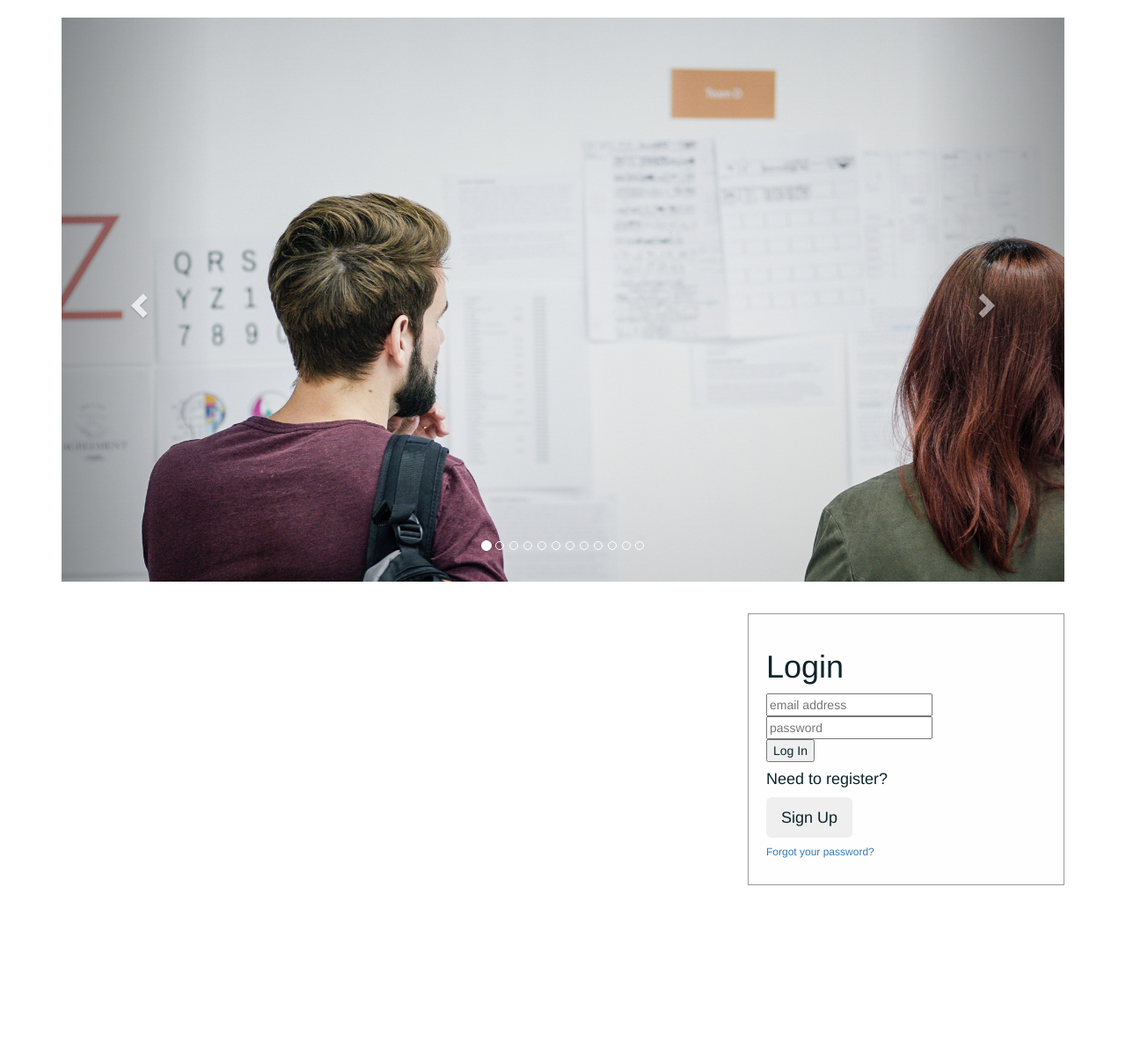
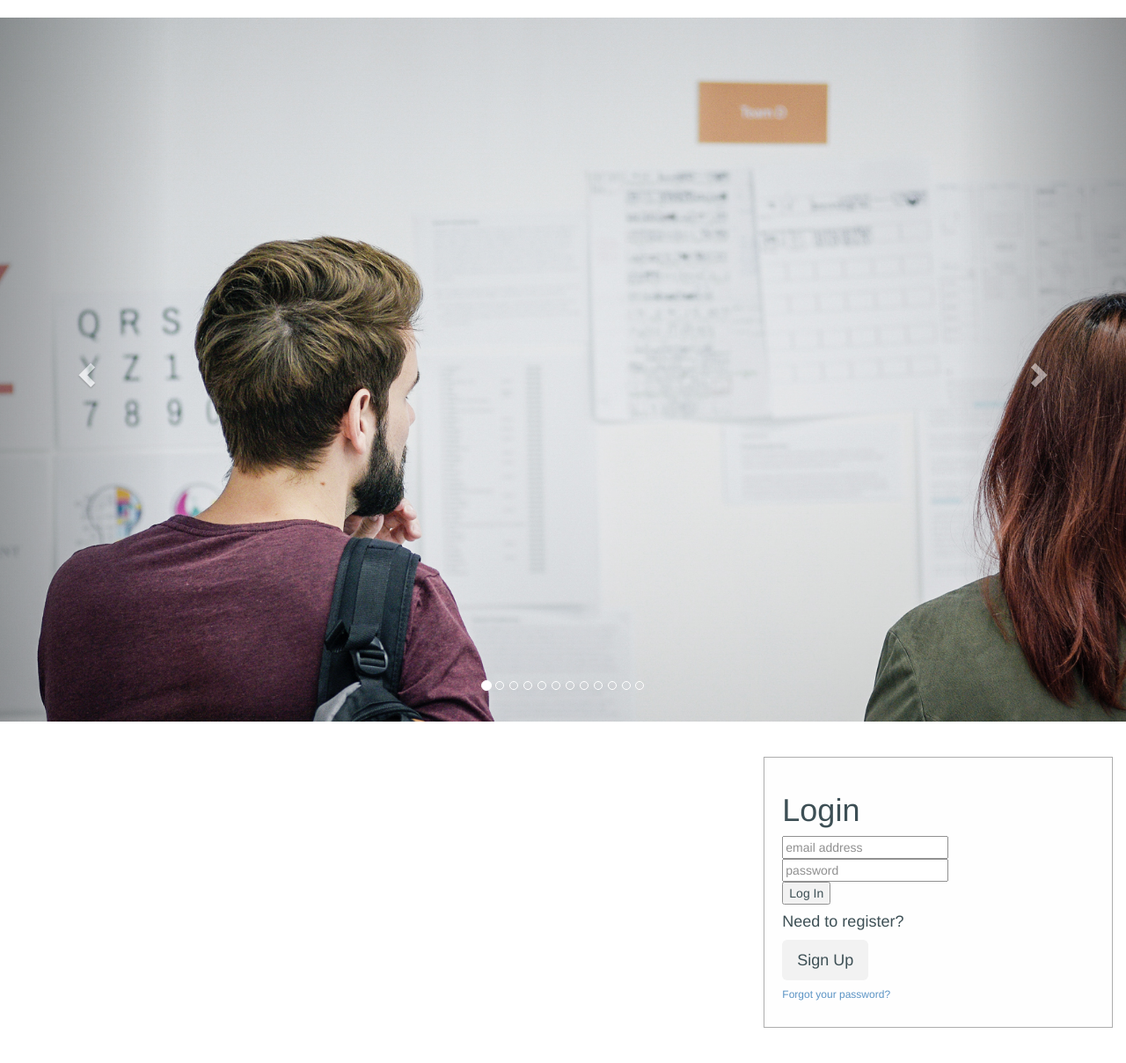
Before and after one commit to moreKEYTAR/Hackbright-project, a Flask app: page /sign-in in a window 1280 px wide. Shown: the part 152-1360 px from the top of the page at 88% size. Before the commit the page ends 1158 px from the top, so only its background shows below. Run offline with Flask 2, Linux system fonts and the light colour scheme; some libraries are stand-ins or nearby versions; some web fonts are replaced.

Commit message:
Slideshow now full width with container removal; modal float pending

```diff
--- a/static/scripts/sign-in.js
+++ b/static/scripts/sign-in.js
@@ -13,50 +13,50 @@ if (userChoice == "sign-up") {
     $('#log-in-form').show();
 }
 
-// // https://www.sitepoint.com/full-screen-bootstrap-carousel-random-initial-image/
-// // Get all carousel items (img div wrappers)
-// let $item = $('.carousel-item');
-// // Get jQuery object representing size...never seen it this way before
-// let $wdwHeight = $(window).height();
-// // Set height of all images to window height
-// $item.height($wdwHeight);
-// // Add full-screen class to all items (.fullscreen styled in css..
-//         // could have manually added, but we were already grabbing all elements)
-// $item.addClass('full-screen'); // full-screen bootstrap class
+// https://www.sitepoint.com/full-screen-bootstrap-carousel-random-initial-image/
+// Get all carousel items (img div wrappers)
+let $item = $('.carousel-item');
+// Get jQuery object representing size...never seen it this way before
+let $wdwHeight = $(window).height();
+// Set height of all images to window height
+$item.height($wdwHeight);
+// Add full-screen class to all items (.fullscreen styled in css..
+        // could have manually added, but we were already grabbing all elements)
+$item.addClass('full-screen'); // full-screen bootstrap class
 
-// // Loop through each IMAGE:
-//     // select img elements descending from the carousel
-// $('.carousel img').each(function () {
-//     // getting value of src (the file address) and its color attr (I have removed)
-//     let $src = $(this).attr('src');
-//     // let $color = $(this).attr('data-color');
+// Loop through each IMAGE:
+    // select img elements descending from the carousel
+$('.carousel img').each(function () {
+    // getting value of src (the file address) and its color attr (I have removed)
+    let $src = $(this).attr('src');
+    // let $color = $(this).attr('data-color');
 
-//     // find the parent, which is carousel-item and is class full-screen,
-//         // and set its background as the img (img fills the whole div,
-//             // which should be the whole page)
-//     $(this).parent().css( {
-//         'background-image': 'url('+$src+')',  //assign the image to the backround-image attribute
-//         // 'background-color': $color
-//         });
-//     $(this).remove(); //removes the "double" image from existing inside itself
-//     // (what a wild way to do this...need to study!)
-// });
+    // find the parent, which is carousel-item and is class full-screen,
+        // and set its background as the img (img fills the whole div,
+            // which should be the whole page)
+    $(this).parent().css( {
+        'background-image': 'url('+$src+')',  //assign the image to the backround-image attribute
+        // 'background-color': $color
+        });
+    $(this).remove(); //removes the "double" image from existing inside itself
+    // (what a wild way to do this...need to study!)
+});
 
-// // event listener in jQuery for resizing window
-// $(window).on('resize', function () {
-//     $wdwHeight = $(window).height(); // update window height to new size
-//     $item.height($wdwHeight);
-//         // note it resizes the item div, to keep with the window's height not width
-// });
+// event listener in jQuery for resizing window
+$(window).on('resize', function () {
+    $wdwHeight = $(window).height(); // update window height to new size
+    $item.height($wdwHeight);
+        // note it resizes the item div, to keep with the window's height not width
+});
 
 
-// // https://www.w3schools.com/jquery/traversing_eq.asp
-// //  again grabbing all item divs, indexed (cool!), apply this method to that nth thing:
-// $item.eq(0).addClass('active');
-//     // From website:
-//         // This allows us to prevent a small toggle that is possible to occur
-//             // between the two different heights (before and after the changes
-//                 // we made) of the first slide.
+// https://www.w3schools.com/jquery/traversing_eq.asp
+//  again grabbing all item divs, indexed (cool!), apply this method to that nth thing:
+$item.eq(0).addClass('active');
+    // From website:
+        // This allows us to prevent a small toggle that is possible to occur
+            // between the two different heights (before and after the changes
+                // we made) of the first slide.
 
 $('.carousel').carousel({
   interval: 4800,
--- a/static/styles/main.css
+++ b/static/styles/main.css
@@ -48,7 +48,7 @@ body {
   padding: 0;
   font-family: 'Bariol-Regular', Helvetica, Arial, sans-serif;
   color: #0D242B;
-/*  background: url(/static/assets/img/c1-rawpixel-com-284723.jpg) no-repeat center center;
+/*  background: url(/static/assets.....jpg) no-repeat center center;
   background-size: cover;*/
 }
 /*.container {
@@ -237,6 +237,8 @@ a.edit-this {
     position:relative;*/
     height:auto;
     width:auto;
+    opacity: 0.8;
+    filter: alpha(opacity=80);
   }
 
 .floating-modal-content { /* Borrowed from W3Schools 'how to css modals'*/
--- a/templates/sign-in.html
+++ b/templates/sign-in.html
@@ -8,7 +8,7 @@
 <!-- poster="screenshot.jpg"  -->
 
 <div id="hidden-u-choice" data-choice="{{ u_choice }}" hidden></div>
-<div class="container">
+
 
 <div id="carousel-landing" class="carousel slide" data-ride="carousel">
 
@@ -29,6 +29,7 @@
 
   <!-- Div section: Wrapper for slides -->
   <div class="carousel-inner" role="listbox">
+
       <div class="carousel-item item active">
         <!-- img class below sets display as block, width as 100% -->
         <img class="d-block w-100" alt="" data-color="red"
@@ -113,7 +114,7 @@
 
 </div> <!-- Closes carousel-landing /  carousel-slide div -->
 
-<div class="row" id="sign-in-modal-row">
+
 
 <div class="col-xs-12 col-md-6 col-lg-offset-8 col-lg-4 ">
 
@@ -170,10 +171,11 @@
   </div> <!-- Close "new-board-modal" -->
 </div><!-- class="col-md-4" -->
 
-</div><!-- closes row div -->
 
 
-</div><!-- closes container div -->
+
+
+
 
 
 
```
Lines whose indentation alone changed are shown as unchanged.
